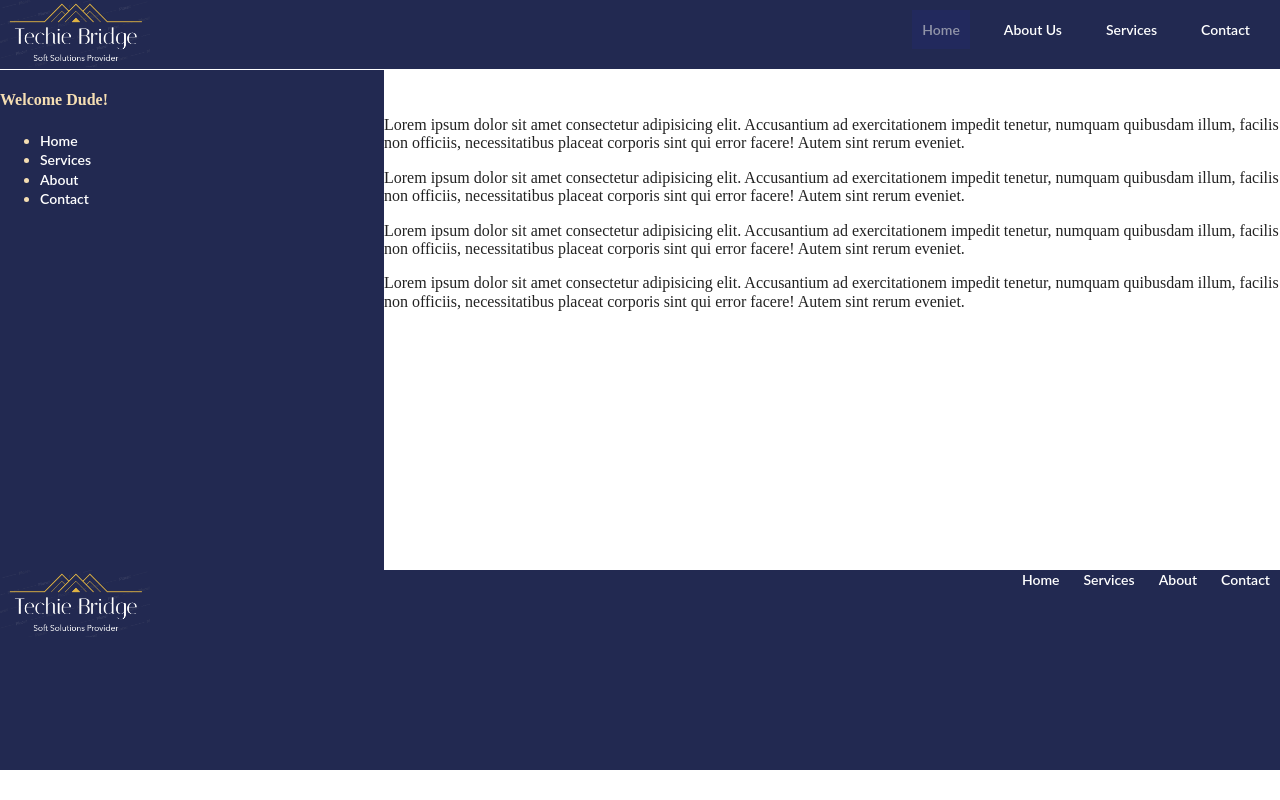
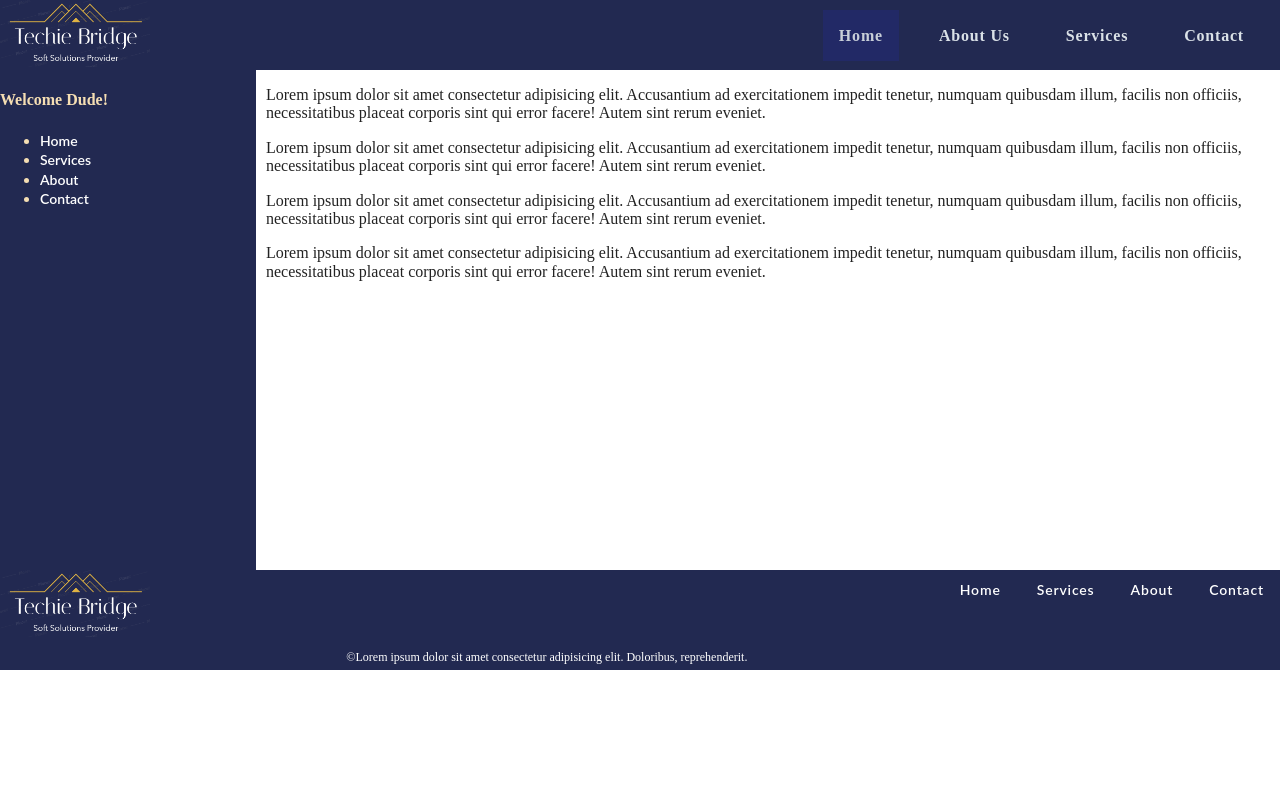
Before and after one commit to aftabnabi/headermenu-simple, a website built with Parcel: page index.html in a window 1280 px wide. Built offline with nearby package versions, Linux system fonts and the light colour scheme.

Commit message:
minor fixing

```diff
--- a/css/main.css
+++ b/css/main.css
@@ -260,3 +260,159 @@ textarea {
     page-break-after: avoid;
   }
 }
+a {
+  text-decoration: none;
+  color:white;
+  font: 600 14px/19px 'Lato';
+}
+.nav {
+height: 70px;
+background-color: #222951;
+position: absolute;
+  width: 100%;
+  top: 0;
+  right: 0;
+  left: 0px;
+}
+.logo {
+  position: relative;
+  width: 150px;
+  float:left;
+}
+div.logo > a > img{
+  width: 150px;
+}
+.icon {
+  display: none;
+}
+.topnav {
+  position: relative;
+  right: 10px;
+  float: right;
+}
+.topnav a {
+  display:inline-block;
+  margin: 10px;
+  padding: 16px;
+  font: 600 16px/19px 'san-serif';
+  background-color: #222951;
+  color: #DAE1E7;
+  letter-spacing: 0.05em;
+}
+a.active {
+  background-color: #222969;
+  opacity:0.9;
+}
+@media screen and (max-width: 640px){
+.topnav {
+  float: none;
+  margin-top: 70px;
+}
+.topnav a {
+ display: none;
+}
+.icon {
+  display: block;
+  float:right;
+}
+.topnav.responsive a {
+  display:block;
+  text-align: left;
+  width: 98%;
+  margin: 0;
+  background-color: #222959;
+}
+
+}
+main {
+width: 80%;
+float:right;
+margin-top: 70px;
+}
+.wrapper {
+  padding-left: 10px;
+}
+@media screen and (max-width: 640px) {
+main {
+  width: 100%;
+  float:none;
+  clear:both;
+  margin-top: 70px;
+}
+}
+aside{
+background-color: #222951;
+color:wheat;
+width: 20%;
+float:left;
+margin-top: 70px;
+min-height: 500px;
+}
+@media screen and (max-width: 640px){
+aside{
+  width: 100%;
+  float:none;
+  clear:both;
+  margin-top:10px;
+  min-height:100px;
+}
+}
+
+aside a {
+text-decoration: none;
+text-align: center;
+color:white;
+
+}
+footer {
+margin-top: 2px;
+width: 100%;
+clear: both;
+float:none;
+background-color: #222951;
+min-height: 100px;
+}
+footer ul {
+margin: 10px 0;
+padding:0;
+
+float: right;
+}
+footer ul li {
+list-style: none;
+  overflow: hidden;
+  vertical-align: top;
+  display: inline-block;
+}
+footer ul li a {
+  padding: 16px;
+  letter-spacing: 0.06em;
+}
+@media screen and (max-width: 649px) {
+footer ul {
+  float: none;
+  clear:both;
+  margin: 0 auto;
+}
+footer ul li {
+  display: block;
+  text-align: center;
+}
+
+footer ul li a {
+  margin: 10px;
+}
+}
+
+.cp {
+  color: white;
+  font: 300 12px/15px 'san-serif';
+  text-align: center;
+
+}
+@media only screen and (min-width: 768px) {
+  .cp {
+        position: relative;
+        top: 80px;
+  }
+}
--- a/index.html
+++ b/index.html
@@ -30,144 +30,7 @@ function hamburger(){
   activeclass.className = "topnav";
 }
 </script>
-<style>
-  a {
-    text-decoration: none;
-    color:white;
-    font: 600 14px/19px 'Lato';
-  }
-.nav {
-  height: 69px;
-  background-color: #222951;
-  position: absolute;
-    width: 100%;
-    top: 0;
-    right: 0;
-    left: 0px;
-}
-.logo {
-  position: relative;
-  width: 150px;
-  float:left;
-}
-div.logo > a > img{
-  width: 150px;
-}
-.icon {
-  display: none;
-}
-.topnav {
-  position: relative;
-  right: 10px;
-  float: right;
-}
-.topnav a {
-  display:inline-block;
-  margin: 10px;
-  padding: 10px;
-  background-color: #222951;
-  color: white;
-}
-a.active {
-  background-color: #222969;
-  opacity:0.5;
-}
-@media screen and (max-width: 640px){
-  .topnav {
-    float: none;
-    margin-top: 100px;
-  }
- .topnav a {
-   display: none;
- }
-  .icon {
-    display: block;
-    float:right;
-  }
-  .topnav.responsive a {
-    display:block;
-    text-align: left;
-    width: 98%;
-    margin: 0;
-    background-color: #222959;
-  }
 
-}
-main {
-  width: 70%;
-  float:right;
-  margin-top: 100px;
-}
-@media screen and (max-width: 640px) {
-  main {
-    width: 100%;
-    float:none;
-    clear:both;
-    margin-top: 100px;
-  }
-}
-aside{
-  background-color: #222951;
-  color:wheat;
-  width: 30%;
-  float:left;
-  margin-top: 70px;
-  min-height: 500px;
-}
-  @media screen and (max-width: 640px){
- aside{
-    width: 100%;
-    float:none;
-    clear:both;
-    margin-top:10px;
-    min-height:100px;
-  }
-  }
-
-aside a {
-  text-decoration: none;
-  text-align: center;
-  color:white;
-
-}
-footer {
-  margin-top: 2px;
-  width: 100%;
-  clear: both;
-  float:none;
-  background-color: #222951;
-  min-height: 200px;
-}
-footer ul {
-  margin: 0;
-  padding:0;
-
-  float: right;
-}
-footer ul li {
-  list-style: none;
-    overflow: hidden;
-    vertical-align: top;
-    display: inline-block;
-
-
-
-}
-@media screen and (max-width: 649px) {
-  footer ul {
-    float: none;
-    clear:both;
-    margin: 0 auto;
-  }
-  footer ul li {
-    display: block;
-    text-align: center;
-  }
-}
-footer ul li a {
-  margin: 10px;
-}
-</style>
 </head>
 
 
@@ -191,10 +54,14 @@ footer ul li a {
     </div>
   </section>
   <main>
+    <div class="wrapper">
+      <p>Lorem ipsum dolor sit amet consectetur adipisicing elit. Accusantium ad exercitationem impedit tenetur, numquam quibusdam illum, facilis non officiis, necessitatibus placeat corporis sint qui error facere! Autem sint rerum eveniet.</p>
     <p>Lorem ipsum dolor sit amet consectetur adipisicing elit. Accusantium ad exercitationem impedit tenetur, numquam quibusdam illum, facilis non officiis, necessitatibus placeat corporis sint qui error facere! Autem sint rerum eveniet.</p>
     <p>Lorem ipsum dolor sit amet consectetur adipisicing elit. Accusantium ad exercitationem impedit tenetur, numquam quibusdam illum, facilis non officiis, necessitatibus placeat corporis sint qui error facere! Autem sint rerum eveniet.</p>
     <p>Lorem ipsum dolor sit amet consectetur adipisicing elit. Accusantium ad exercitationem impedit tenetur, numquam quibusdam illum, facilis non officiis, necessitatibus placeat corporis sint qui error facere! Autem sint rerum eveniet.</p>
-    <p>Lorem ipsum dolor sit amet consectetur adipisicing elit. Accusantium ad exercitationem impedit tenetur, numquam quibusdam illum, facilis non officiis, necessitatibus placeat corporis sint qui error facere! Autem sint rerum eveniet.</p>
+
+    </div>
+
   </main>
   <aside>
     <h4>
@@ -218,7 +85,7 @@ footer ul li a {
           <li><a href="#">About</a></li>
           <li><a href="#">Contact</a></li>
         </ul>
-
+        <p class="cp">&copy;Lorem ipsum dolor sit amet consectetur adipisicing elit. Doloribus, reprehenderit.</p>
   </footer>
   <script src="js/vendor/modernizr-3.11.2.min.js"></script>
   <script src="js/plugins.js"></script>
```
